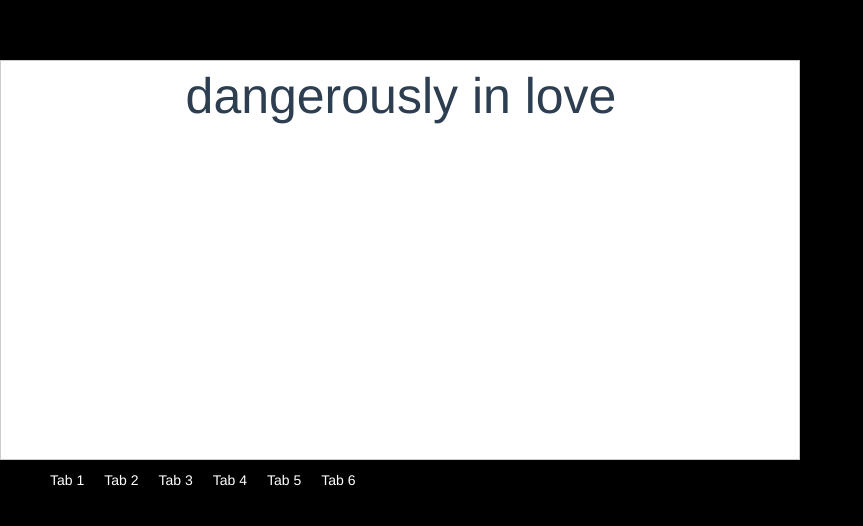
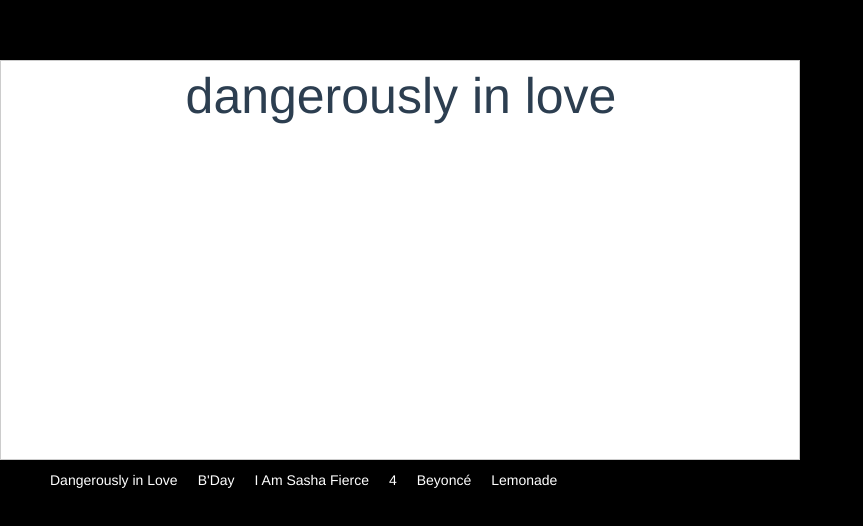
Before and after one commit to alma19/vue-application, a Vue app: page / in a window 1280 px wide. Shown: the top 526 px of the page, without its empty margins (0-863 px from the left). Built offline with nearby package versions, Linux system fonts and the light colour scheme.

Commit message:
Added components.

```diff
--- a/src/components/Slider.vue
+++ b/src/components/Slider.vue
@@ -19,12 +19,12 @@
 
 
   <ul class="slider-nav">
-    <li @click="currentTab = 1">Tab 1</li>
-    <li @click="currentTab = 2">Tab 2</li>
-    <li @click="currentTab = 3">Tab 3</li>
-    <li @click="currentTab = 4">Tab 4</li>
-    <li @click="currentTab = 5">Tab 5</li>
-    <li @click="currentTab = 6">Tab 6</li>
+    <li @click="currentTab = 1">Dangerously in Love</li>
+    <li @click="currentTab = 2">B'Day</li>
+    <li @click="currentTab = 3">I Am Sasha Fierce</li>
+    <li @click="currentTab = 4">4</li>
+    <li @click="currentTab = 5">Beyoncé</li>
+    <li @click="currentTab = 6">Lemonade</li>
   </ul>
   </div>
 </template>
```
Also changed, not shown: src/components/Intro.vue (added), src/components/MusicPlayer.vue (added), src/components/Singles.vue (added), src/components/Stats.vue (added), src/components/VideoPlayer.vue (added).
